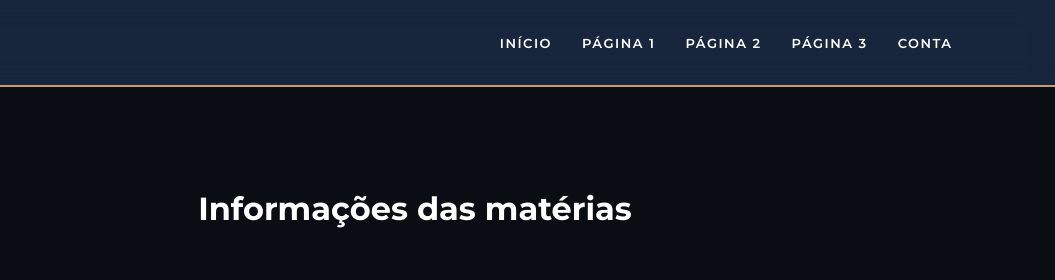
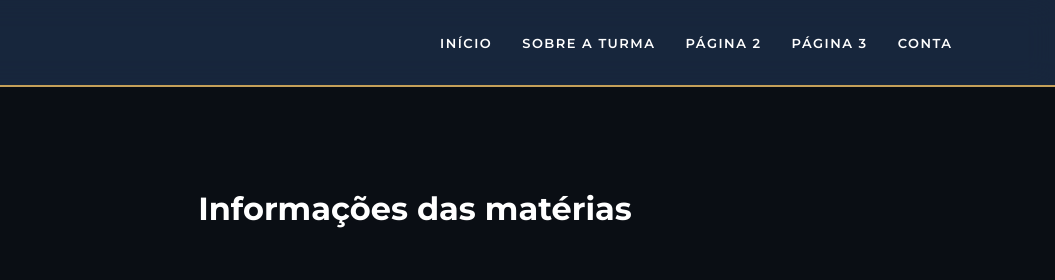
Before and after one commit to GDOR-11/site-T3, a website: page front/materias/index.html in a window 1280 px wide. Shown: the top 280 px of the page, 225-1280 px from the left. Drawn offline with Linux system fonts and the light colour scheme; no server answers.

Commit message:
Update index.html

```diff
--- a/front/materias/index.html
+++ b/front/materias/index.html
@@ -26,7 +26,7 @@
         <nav>
             <ul>
                 <li><a href="/">Início</a></li>
-                <li><a href="">Página 1</a></li>
+                <li><a href="/sobre_a_turma/index.html">Sobre a Turma</a></li>
                 <li><a href="">Página 2</a></li>
                 <li><a href="">Página 3</a></li>
 
```
